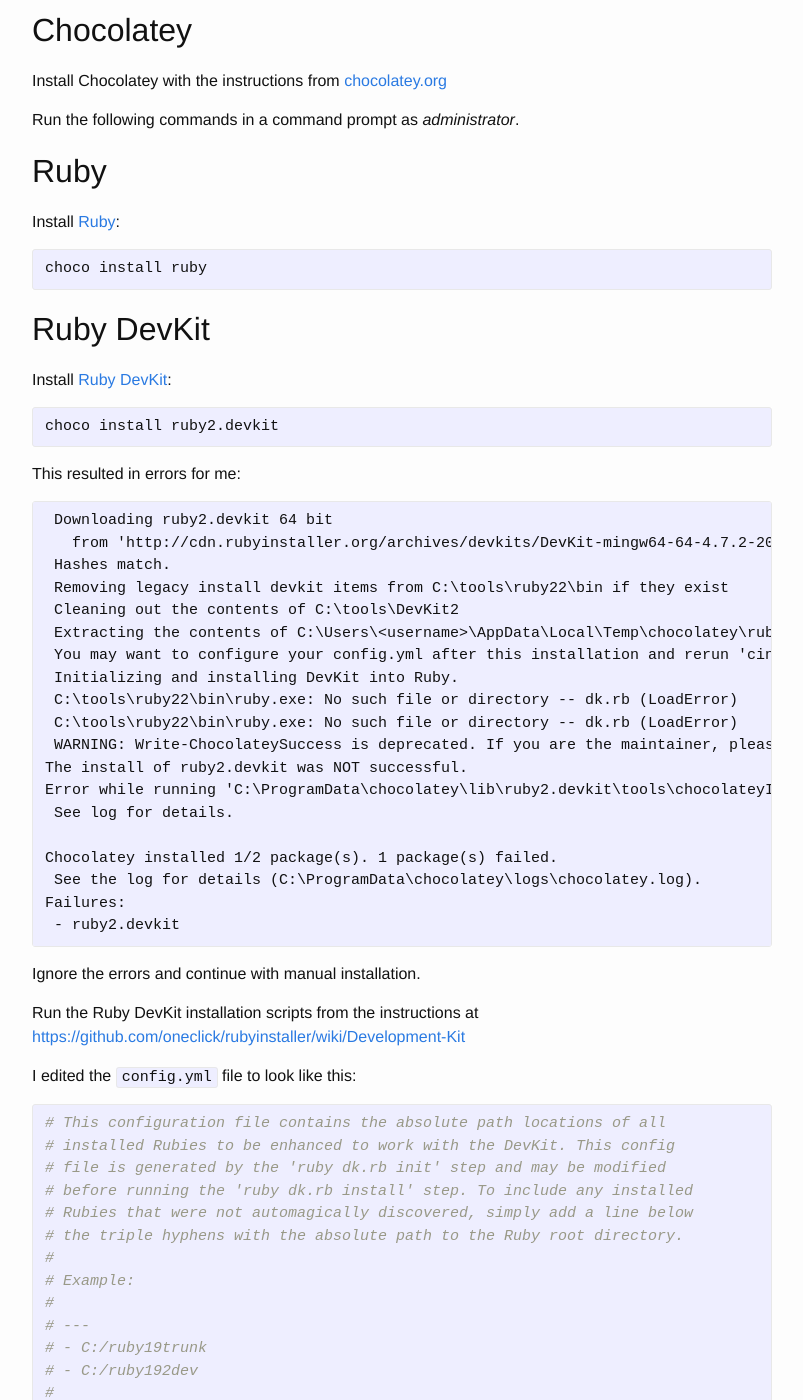
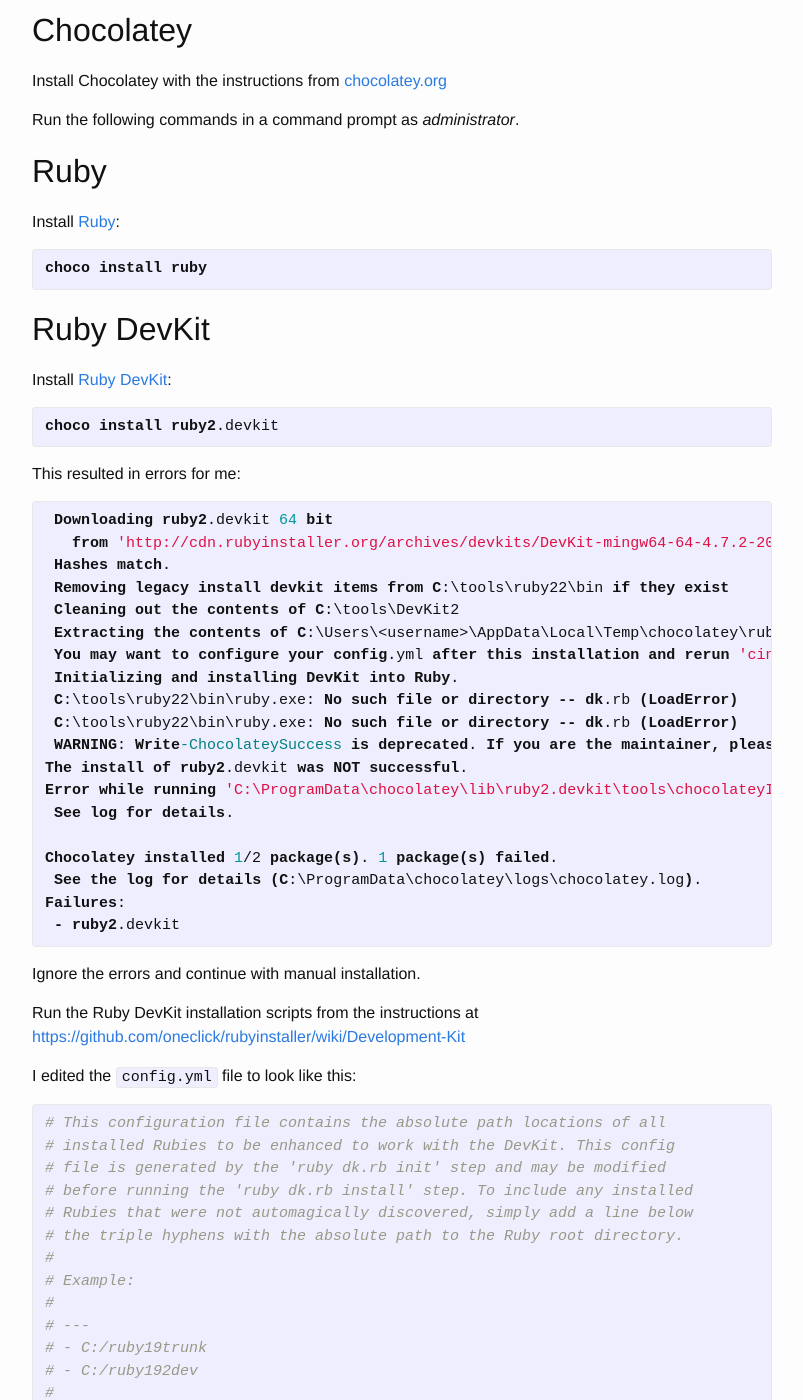
Before and after one commit to hlaueriksson/conductofcode.io, a Jekyll site: the page built from _posts/2016-01-16-setting-up-jekyll-on-windows.md, in a window 1280 px wide and 1400 px high, scrolled down 233 px. Shown: the whole window, without its empty margins (238-1041 px from the left). Built offline with Jekyll 4.4.1, drawn with Linux system fonts in a browser that asks for light colours; some of the changed text lies outside the part shown.

Commit message:
Fixed Setting up Jekyll on Windows again
http://pygments.org/docs/lexers/

```diff
--- a/_posts/2016-01-16-setting-up-jekyll-on-windows.md
+++ b/_posts/2016-01-16-setting-up-jekyll-on-windows.md
@@ -17,7 +17,7 @@
 
 Install [Ruby](https://chocolatey.org/packages/ruby):
 
-{% highlight Plain Text %}
+{% highlight bat %}
 choco install ruby
 {% endhighlight %}
 
@@ -25,13 +25,13 @@
 
 Install [Ruby DevKit](https://chocolatey.org/packages/ruby2.devkit):
 
-{% highlight Plain Text %}
+{% highlight bat %}
 choco install ruby2.devkit
 {% endhighlight %}
 
 This resulted in errors for me:
 
-{% highlight Plain Text %}
+{% highlight bat %}
  Downloading ruby2.devkit 64 bit
    from 'http://cdn.rubyinstaller.org/archives/devkits/DevKit-mingw64-64-4.7.2-20130224-1432-sfx.exe'
  Hashes match.
@@ -81,13 +81,13 @@
 
 Install Jekyll:
 
-{% highlight Plain Text %}
+{% highlight bat %}
 gem install jekyll
 {% endhighlight %}
 
 Install *optional* Jekyll plugins:
 
-{% highlight Plain Text %}
+{% highlight bat %}
 gem install jekyll-sitemap
 gem install jekyll-gist
 {% endhighlight %}
```
